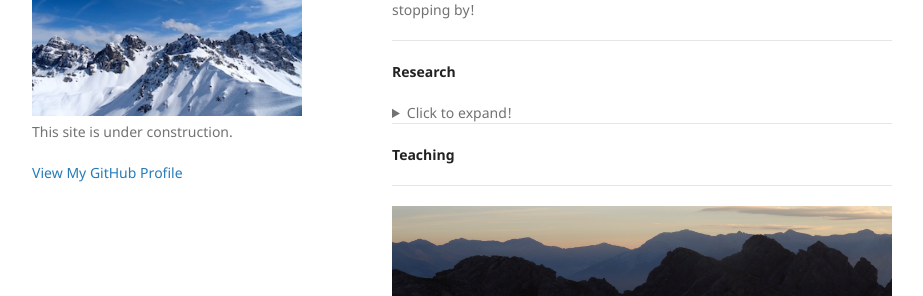
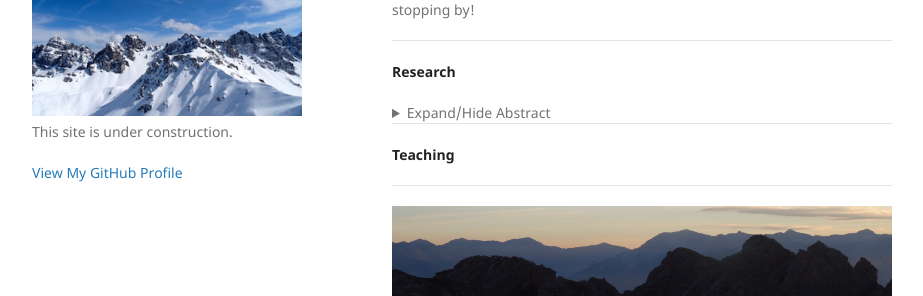
Before and after one commit to hannahhennighausen/hannahhennighausen.github.io, a Jekyll site: the page built from index.md, in a window 1280 px wide. Shown: the part 226-522 px from the top of the page, without its empty margins (178-1101 px from the left). Built offline with Jekyll 4.4.1, drawn with Linux system fonts in a browser that asks for light colours.

Commit message:
Update index.md

```diff
--- a/index.md
+++ b/index.md
@@ -12,13 +12,9 @@
 **Research**
 
 <details>
-  <summary>Click to expand!</summary>
+  <summary>Expand/Hide Abstract</summary>
 
-  ## Heading
-  1. A numbered
-  2. list
-     * With some
-     * Sub bullets
+Abstract
 </details>
 
 * * *
```
